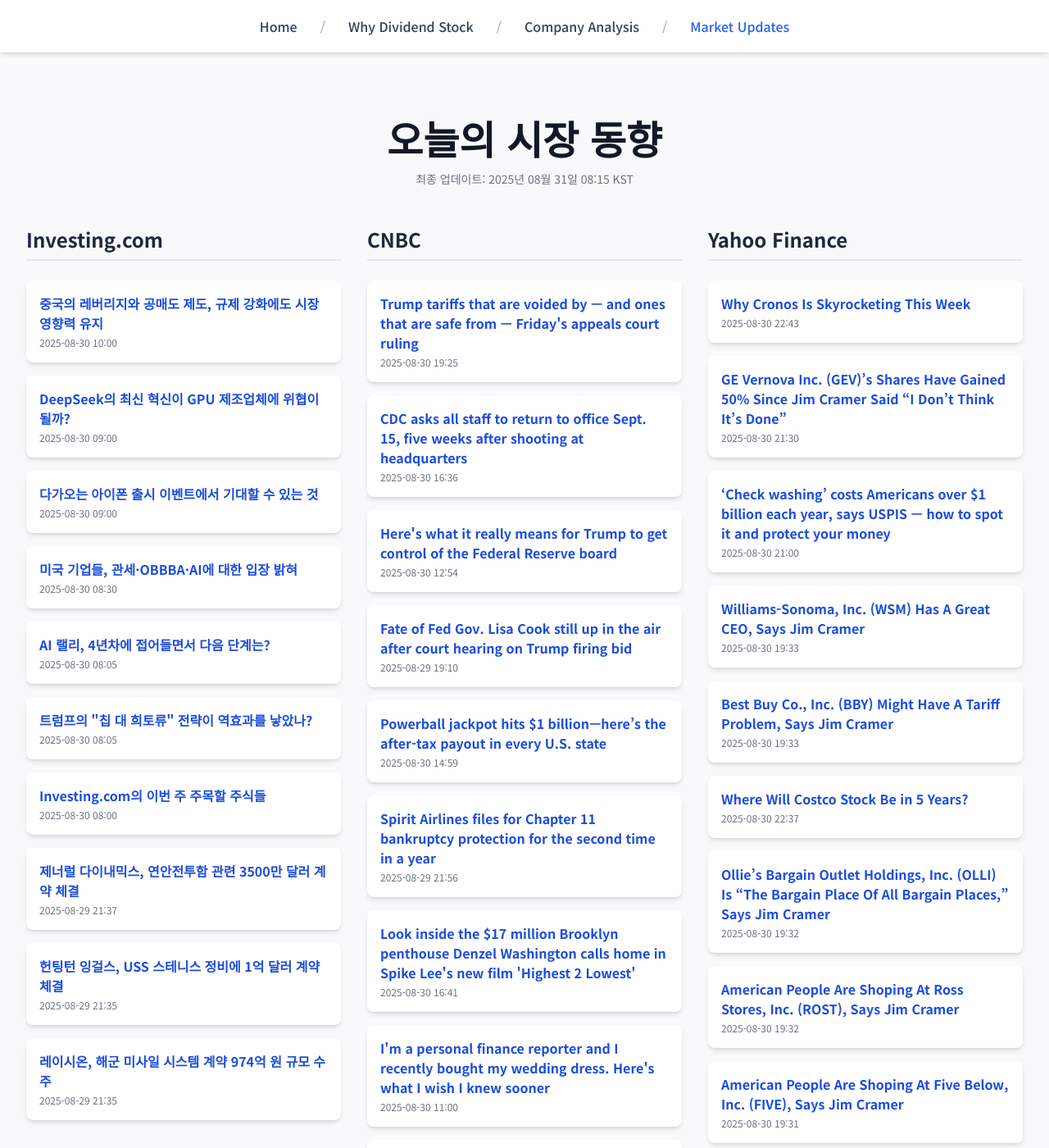
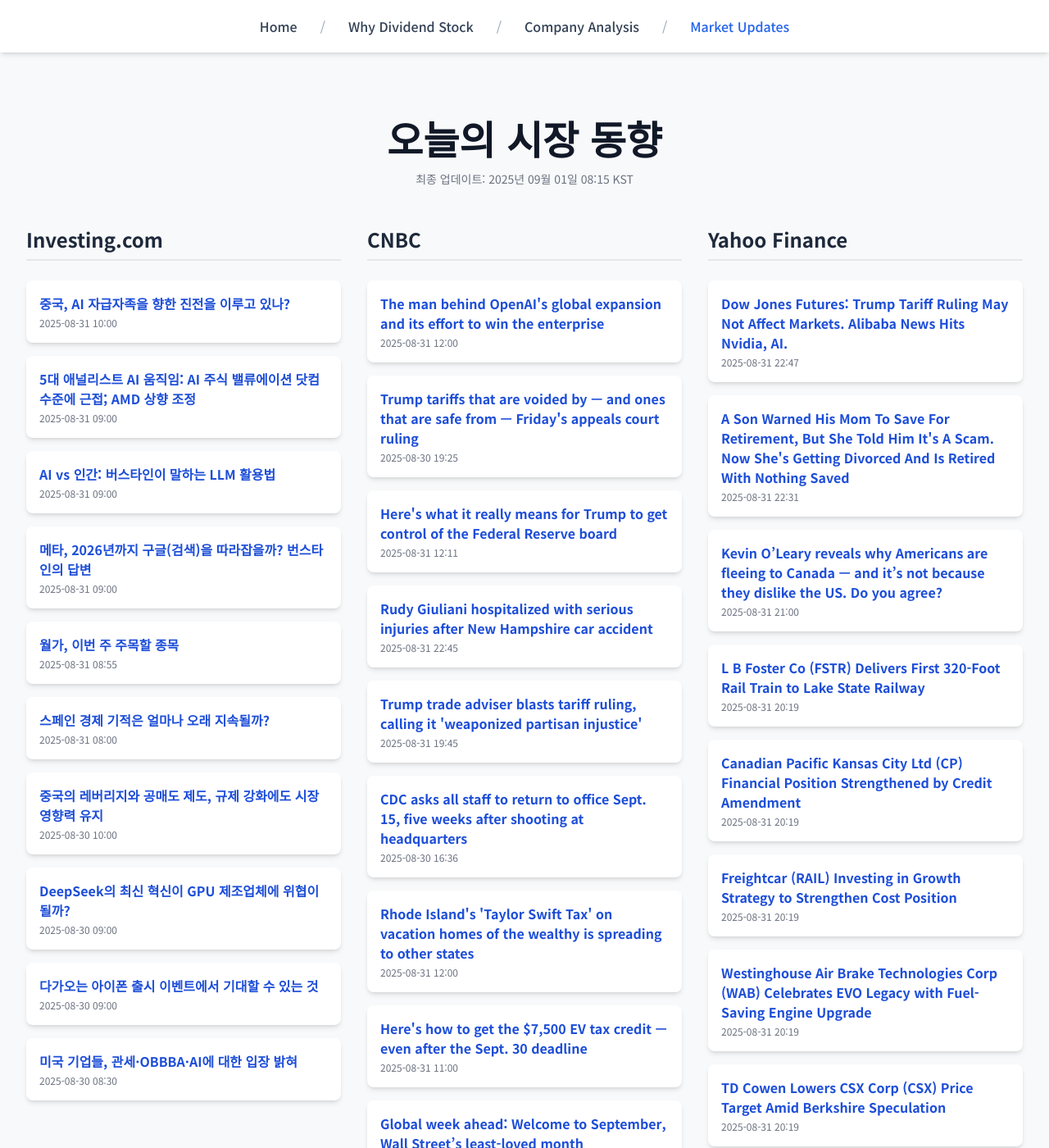
Before and after one commit to Kay-Hwang/my-company-analysis, a Jekyll site: the page built from market-updates.html, in a window 1280 px wide and 1400 px high. Shown: the whole window at 82% size. Built offline with Jekyll 4.4.1, drawn with Linux system fonts in a browser that asks for light colours; nearby versions of some CDN libraries; a script that is not in the unit is left out; some of the changed text lies outside the part shown.

Commit message:
Update daily data

```diff
--- a/_data/latest_data.json
+++ b/_data/latest_data.json
@@ -1,7 +1,43 @@
 {
-  "lastUpdated": "2025년 08월 31일 08:15 KST",
+  "lastUpdated": "2025년 09월 01일 08:15 KST",
   "news": {
     "investing": [
+      {
+        "title": "중국, AI 자급자족을 향한 진전을 이루고 있나?",
+        "link": "https://kr.investing.com/news/stock-market-news/article-1614084",
+        "pubDate": "2025-08-31 10:00:09",
+        "summary": "중국, AI 자급자족을 향한 진전을 이루고 있나?"
+      },
+      {
+        "title": "5대 애널리스트 AI 움직임: AI 주식 밸류에이션 닷컴 수준에 근접; AMD 상향 조정",
+        "link": "https://kr.investing.com/news/stock-market-news/article-1614077",
+        "pubDate": "2025-08-31 09:00:12",
+        "summary": "5대 애널리스트 AI 움직임: AI 주식 밸류에이션 닷컴 수준에 근접; AMD 상향 조정"
+      },
+      {
+        "title": "AI vs 인간: 버스타인이 말하는 LLM 활용법",
+        "link": "https://kr.investing.com/news/stock-market-news/article-1614075",
+        "pubDate": "2025-08-31 09:00:09",
+        "summary": "AI vs 인간: 버스타인이 말하는 LLM 활용법"
+      },
+      {
+        "title": "메타, 2026년까지 구글(검색)을 따라잡을까? 번스타인의 답변",
+        "link": "https://kr.investing.com/news/stock-market-news/article-1614076",
+        "pubDate": "2025-08-31 09:00:07",
+        "summary": "메타, 2026년까지 구글(검색)을 따라잡을까? 번스타인의 답변"
+      },
+      {
+        "title": "월가, 이번 주 주목할 종목",
+        "link": "https://kr.investing.com/news/stock-market-news/article-1614074",
+        "pubDate": "2025-08-31 08:55:44",
+        "summary": "월가, 이번 주 주목할 종목"
+      },
+      {
+        "title": "스페인 경제 기적은 얼마나 오래 지속될까?",
+        "link": "https://kr.investing.com/news/stock-market-news/article-1614060",
+        "pubDate": "2025-08-31 08:00:04",
+        "summary": "스페인 경제 기적은 얼마나 오래 지속될까?"
+      },
       {
         "title": "중국의 레버리지와 공매도 제도, 규제 강화에도 시장 영향력 유지",
         "link": "https://kr.investing.com/news/stock-market-news/article-1614005",
@@ -25,50 +61,38 @@
         "link": "https://kr.investing.com/news/stock-market-news/article-1613993",
         "pubDate": "2025-08-30 08:30:07",
         "summary": "미국 기업들, 관세·OBBBA·AI에 대한 입장 밝혀"
-      },
-      {
-        "title": "AI 랠리, 4년차에 접어들면서 다음 단계는?",
-        "link": "https://kr.investing.com/news/stock-market-news/article-1613991",
-        "pubDate": "2025-08-30 08:05:08",
-        "summary": "AI 랠리, 4년차에 접어들면서 다음 단계는?"
-      },
-      {
-        "title": "트럼프의 \"칩 대 희토류\" 전략이 역효과를 낳았나?",
-        "link": "https://kr.investing.com/news/stock-market-news/article-1613992",
-        "pubDate": "2025-08-30 08:05:03",
-        "summary": "트럼프의 \"칩 대 희토류\" 전략이 역효과를 낳았나?"
-      },
-      {
-        "title": "Investing.com의 이번 주 주목할 주식들",
-        "link": "https://kr.investing.com/news/stock-market-news/article-1613989",
-        "pubDate": "2025-08-30 08:00:08",
-        "summary": "Investing.com의 이번 주 주목할 주식들"
-      },
-      {
-        "title": "제너럴 다이내믹스, 연안전투함 관련 3500만 달러 계약 체결",
-        "link": "https://kr.investing.com/news/stock-market-news/article-93CH-1613901",
-        "pubDate": "2025-08-29 21:37:15",
-        "summary": "제너럴 다이내믹스, 연안전투함 관련 3500만 달러 계약 체결"
-      },
-      {
-        "title": "헌팅턴 잉걸스, USS 스테니스 정비에 1억 달러 계약 체결",
-        "link": "https://kr.investing.com/news/stock-market-news/article-93CH-1613900",
-        "pubDate": "2025-08-29 21:35:45",
-        "summary": "헌팅턴 잉걸스, USS 스테니스 정비에 1억 달러 계약 체결"
-      },
-      {
-        "title": "레이시온, 해군 미사일 시스템 계약 974억 원 규모 수주",
-        "link": "https://kr.investing.com/news/stock-market-news/article-93CH-1613899",
-        "pubDate": "2025-08-29 21:35:36",
-        "summary": "레이시온, 해군 미사일 시스템 계약 974억 원 규모 수주"
       }
     ],
     "cnbc": [
+      {
+        "title": "The man behind OpenAI's global expansion and its effort to win the enterprise",
+        "link": "https://www.cnbc.com/2025/08/31/openais-brad-lightcap-leads-global-expansion-pursuit-of-enterprise.html",
+        "pubDate": "Sun, 31 Aug 2025 12:00:01 GMT",
+        "summary": "OpenAI is expanding globally and building an enterprise business that’s fueling tension with its biggest backer and cloud partner, Microsoft."
+      },
       {
         "title": "Trump tariffs that are voided by — and ones that are safe from — Friday's appeals court ruling",
         "link": "https://www.cnbc.com/2025/08/30/trump-trade-tariffs-appeals.html",
         "pubDate": "Sat, 30 Aug 2025 19:25:45 GMT",
         "summary": "If the Supreme Court upholds the ruling, President Donald Trump would lose some, but not all, of his broad tariff powers."
+      },
+      {
+        "title": "Here's what it really means for Trump to get control of the Federal Reserve board",
+        "link": "https://www.cnbc.com/2025/08/30/heres-what-it-really-means-for-trump-to-get-control-of-the-federal-reserve-board.html",
+        "pubDate": "Sun, 31 Aug 2025 12:11:48 GMT",
+        "summary": "Since taking office in January, Trump has placed the Fed directly in the crosshairs of executive power."
+      },
+      {
+        "title": "Rudy Giuliani hospitalized with serious injuries after New Hampshire car accident",
+        "link": "https://www.cnbc.com/2025/08/31/rudy-giuliani-hospitalized-after-car-accident-spokesman.html",
+        "pubDate": "Sun, 31 Aug 2025 22:45:07 GMT",
+        "summary": "The former New York City mayor was taken to a trauma center with a fractured thoracic vertebrae, as well as lacerations and contusions, from a car accident."
+      },
+      {
+        "title": "Trump trade adviser blasts tariff ruling, calling it 'weaponized partisan injustice'",
+        "link": "https://www.cnbc.com/2025/08/31/trump-trade-adviser-tariff-ruling-peter-navarro-.html",
+        "pubDate": "Sun, 31 Aug 2025 19:45:03 GMT",
+        "summary": "As the legal battle over tariffs intensifies, President Donald Trump's advisers are casting the ultimate outcome as pivotal to the future of the country."
       },
       {
         "title": "CDC asks all staff to return to office Sept. 15, five weeks after shooting at headquarters",
@@ -77,114 +101,90 @@
         "summary": "The internal announcement comes at a tumultuous time for the CDC and its workforce, which is still reeling from the shooting on Aug. 8."
       },
       {
-        "title": "Here's what it really means for Trump to get control of the Federal Reserve board",
-        "link": "https://www.cnbc.com/2025/08/30/heres-what-it-really-means-for-trump-to-get-control-of-the-federal-reserve-board.html",
-        "pubDate": "Sat, 30 Aug 2025 12:54:03 GMT",
-        "summary": "Since taking office in January, Trump has placed the Fed directly in the crosshairs of executive power."
+        "title": "Rhode Island's 'Taylor Swift Tax' on vacation homes of the wealthy is spreading to other states",
+        "link": "https://www.cnbc.com/2025/08/31/taylor-swift-tax-on-high-end-vacation-homes-spreads-to-more-states.html",
+        "pubDate": "Sun, 31 Aug 2025 12:00:01 GMT",
+        "summary": "A push to tax the real estate of the wealthy has sparked a backlash among brokers and potential buyers, who say the taxes punish the most important local spenders."
       },
       {
-        "title": "Fate of Fed Gov. Lisa Cook still up in the air after court hearing on Trump firing bid",
-        "link": "https://www.cnbc.com/2025/08/29/lisa-cook-trump-fed-powell-court-hearing.html",
-        "pubDate": "Fri, 29 Aug 2025 19:10:46 GMT",
-        "summary": "Lisa Cook's lawyer said \"crazy midnight tweets\" by housing official Bill Pulte about alleged mortgage fraud do not give President Trump cause to remove her."
+        "title": "Here's how to get the $7,500 EV tax credit — even after the Sept. 30 deadline",
+        "link": "https://www.cnbc.com/2025/08/31/how-to-get-7500-ev-tax-credit-after-the-deadline.html",
+        "pubDate": "Sun, 31 Aug 2025 11:00:01 GMT",
+        "summary": "The IRS clarified that consumers don't need to drive their EV off the car lot by Sept. 30 to qualify for a federal tax break."
       },
       {
-        "title": "Powerball jackpot hits $1 billion—here’s the after-tax payout in every U.S. state",
-        "link": "https://www.cnbc.com/2025/08/30/powerball-jackpot-nears-1-billion-dollars.html",
-        "pubDate": "Sat, 30 Aug 2025 14:59:49 GMT",
-        "summary": "The Powerball jackpot is the largest its been in 2025 so far, but winners’ take-home pay varies widely depending on the state."
+        "title": "Global week ahead: Welcome to September, Wall Street’s least-loved month",
+        "link": "https://www.cnbc.com/2025/08/31/global-week-ahead-welcome-to-september-wall-streets-least-loved-month.html",
+        "pubDate": "Sun, 31 Aug 2025 07:54:39 GMT",
+        "summary": "We're two-thirds of the way through the third quarter, and corporate earnings — along with macro uncertainty — have revealed some clear winners and losers."
       },
       {
-        "title": "Spirit Airlines files for Chapter 11 bankruptcy protection for the second time in a year",
-        "link": "https://www.cnbc.com/2025/08/29/spirit-airlines-chapter-11-bankruptcy.html",
-        "pubDate": "Fri, 29 Aug 2025 21:56:21 GMT",
-        "summary": "Spirit Airlines filed for bankruptcy protection again, just months after the budget carrier came out of Chapter 11 protection earlier this year."
-      },
-      {
-        "title": "Look inside the $17 million Brooklyn penthouse Denzel Washington calls home in Spike Lee's new film 'Highest 2 Lowest'",
-        "link": "https://www.cnbc.com/2025/08/30/look-inside-penthouse-spike-lee-highest-2-lowest-film.html",
-        "pubDate": "Sat, 30 Aug 2025 16:41:57 GMT",
-        "summary": "In Spike Lee's \"Highest 2 Lowest,\" Denzel Washington's character lives in a penthouse at the Olympia Dumbo in NYC that will be on the market for $17.5 million."
-      },
-      {
-        "title": "I'm a personal finance reporter and I recently bought my wedding dress. Here's what I wish I knew sooner",
-        "link": "https://www.cnbc.com/2025/08/30/i-recently-bought-my-wedding-dress-what-i-wish-i-knew-sooner.html",
-        "pubDate": "Sat, 30 Aug 2025 11:00:01 GMT",
-        "summary": "I'm a personal finance reporter and I recently bought my wedding dress. Here's what I learned from the experience."
-      },
-      {
-        "title": "'We shouldn't ignore this:' Longtime investor Rebecca Patterson warns Trump could damage Fed independence",
-        "link": "https://www.cnbc.com/2025/08/30/trump-firing-cook-could-damage-fed-independence-rebecca-patterson.html",
-        "pubDate": "Sat, 30 Aug 2025 19:09:49 GMT",
-        "summary": "Politicizing the Fed could have long-term economic consequences, according to former Bridgewater Associates chief investment strategist Rebecca Patterson."
-      },
-      {
-        "title": "'AI may eat software,' but several tech names just wrapped a huge week",
-        "link": "https://www.cnbc.com/2025/08/29/ai-software-stocks-mongodb-pure-storage-snowflake.html",
-        "pubDate": "Fri, 29 Aug 2025 21:18:22 GMT",
-        "summary": "MongoDB, Pure Storage and Snowflake all touted artificial intelligence in earnings reports this week."
+        "title": "Top Wall Street analysts recommend these 3 stocks for long-term investors",
+        "link": "https://www.cnbc.com/2025/08/31/top-wall-street-analysts-recommend-these-3-stocks-for-long-term-investors.html",
+        "pubDate": "Sun, 31 Aug 2025 11:40:59 GMT",
+        "summary": "TipRanks' ranking service highlights three stocks favored by top flight analysts, including Palo Alto Networks and MongoDB."
       }
     ],
     "yahoo": [
       {
-        "title": "Why Cronos Is Skyrocketing This Week",
-        "link": "https://finance.yahoo.com/news/why-cronos-skyrocketing-week-224301681.html",
-        "pubDate": "2025-08-30T22:43:01Z",
-        "summary": "Why Cronos Is Skyrocketing This Week"
+        "title": "Dow Jones Futures: Trump Tariff Ruling May Not Affect Markets. Alibaba News Hits Nvidia, AI.",
+        "link": "https://www.investors.com/market-trend/stock-market-today/dow-jones-futures-trump-tariff-ruling-alibaba-news-nvidia-ai-stocks/?src=A00220&yptr=yahoo",
+        "pubDate": "2025-08-31T22:47:54Z",
+        "summary": "Dow Jones Futures: Trump Tariff Ruling May Not Affect Markets. Alibaba News Hits Nvidia, AI."
       },
       {
-        "title": "GE Vernova Inc. (GEV)’s Shares Have Gained 50% Since Jim Cramer Said “I Don’t Think It’s Done”",
-        "link": "https://finance.yahoo.com/news/ge-vernova-inc-gev-shares-213045753.html",
-        "pubDate": "2025-08-30T21:30:45Z",
-        "summary": "GE Vernova Inc. (GEV)’s Shares Have Gained 50% Since Jim Cramer Said “I Don’t Think It’s Done”"
+        "title": "A Son Warned His Mom To Save For Retirement, But She Told Him It's A Scam. Now She's Getting Divorced And Is Retired With Nothing Saved",
+        "link": "https://finance.yahoo.com/news/son-warned-mom-save-retirement-223104077.html",
+        "pubDate": "2025-08-31T22:31:04Z",
+        "summary": "A Son Warned His Mom To Save For Retirement, But She Told Him It's A Scam. Now She's Getting Divorced And Is Retired With Nothing Saved"
       },
       {
-        "title": "‘Check washing’ costs Americans over $1 billion each year, says USPIS — how to spot it and protect your money",
-        "link": "https://finance.yahoo.com/news/check-washing-costs-americans-over-210000527.html",
-        "pubDate": "2025-08-30T21:00:00Z",
-        "summary": "‘Check washing’ costs Americans over $1 billion each year, says USPIS — how to spot it and protect your money"
+        "title": "Kevin O’Leary reveals why Americans are fleeing to Canada — and it’s not because they dislike the US. Do you agree?",
+        "link": "https://finance.yahoo.com/news/kevin-o-leary-reveals-why-210000492.html",
+        "pubDate": "2025-08-31T21:00:00Z",
+        "summary": "Kevin O’Leary reveals why Americans are fleeing to Canada — and it’s not because they dislike the US. Do you agree?"
       },
       {
-        "title": "Williams-Sonoma, Inc. (WSM) Has A Great CEO, Says Jim Cramer",
-        "link": "https://finance.yahoo.com/news/williams-sonoma-inc-wsm-great-193349324.html",
-        "pubDate": "2025-08-30T19:33:49Z",
-        "summary": "Williams-Sonoma, Inc. (WSM) Has A Great CEO, Says Jim Cramer"
+        "title": "L B Foster Co (FSTR) Delivers First 320-Foot Rail Train to Lake State Railway",
+        "link": "https://finance.yahoo.com/news/l-b-foster-co-fstr-201919576.html",
+        "pubDate": "2025-08-31T20:19:19Z",
+        "summary": "L B Foster Co (FSTR) Delivers First 320-Foot Rail Train to Lake State Railway"
       },
       {
-        "title": "Best Buy Co., Inc. (BBY) Might Have A Tariff Problem, Says Jim Cramer",
-        "link": "https://finance.yahoo.com/news/best-buy-co-inc-bby-193319933.html",
-        "pubDate": "2025-08-30T19:33:19Z",
-        "summary": "Best Buy Co., Inc. (BBY) Might Have A Tariff Problem, Says Jim Cramer"
+        "title": "Canadian Pacific Kansas City Ltd (CP) Financial Position Strengthened by Credit Amendment",
+        "link": "https://finance.yahoo.com/news/canadian-pacific-kansas-city-ltd-201917066.html",
+        "pubDate": "2025-08-31T20:19:17Z",
+        "summary": "Canadian Pacific Kansas City Ltd (CP) Financial Position Strengthened by Credit Amendment"
       },
       {
-        "title": "Where Will Costco Stock Be in 5 Years?",
-        "link": "https://finance.yahoo.com/news/where-costco-stock-5-years-223700813.html",
-        "pubDate": "2025-08-30T22:37:00Z",
-        "summary": "Where Will Costco Stock Be in 5 Years?"
+        "title": "Freightcar (RAIL) Investing in Growth Strategy to Strengthen Cost Position",
+        "link": "https://finance.yahoo.com/news/freightcar-rail-investing-growth-strategy-201916635.html",
+        "pubDate": "2025-08-31T20:19:16Z",
+        "summary": "Freightcar (RAIL) Investing in Growth Strategy to Strengthen Cost Position"
       },
       {
-        "title": "Ollie’s Bargain Outlet Holdings, Inc. (OLLI) Is “The Bargain Place Of All Bargain Places,” Says Jim Cramer",
-        "link": "https://finance.yahoo.com/news/ollie-bargain-outlet-holdings-inc-193254986.html",
-        "pubDate": "2025-08-30T19:32:54Z",
-        "summary": "Ollie’s Bargain Outlet Holdings, Inc. (OLLI) Is “The Bargain Place Of All Bargain Places,” Says Jim Cramer"
+        "title": "Westinghouse Air Brake Technologies Corp (WAB) Celebrates EVO Legacy with Fuel-Saving Engine Upgrade",
+        "link": "https://finance.yahoo.com/news/westinghouse-air-brake-technologies-corp-201914568.html",
+        "pubDate": "2025-08-31T20:19:14Z",
+        "summary": "Westinghouse Air Brake Technologies Corp (WAB) Celebrates EVO Legacy with Fuel-Saving Engine Upgrade"
       },
       {
-        "title": "American People Are Shoping At Ross Stores, Inc. (ROST), Says Jim Cramer",
-        "link": "https://finance.yahoo.com/news/american-people-shoping-ross-stores-193203609.html",
-        "pubDate": "2025-08-30T19:32:03Z",
-        "summary": "American People Are Shoping At Ross Stores, Inc. (ROST), Says Jim Cramer"
+        "title": "TD Cowen Lowers CSX Corp (CSX) Price Target Amid Berkshire Speculation",
+        "link": "https://finance.yahoo.com/news/td-cowen-lowers-csx-corp-201912752.html",
+        "pubDate": "2025-08-31T20:19:12Z",
+        "summary": "TD Cowen Lowers CSX Corp (CSX) Price Target Amid Berkshire Speculation"
       },
       {
-        "title": "American People Are Shoping At Five Below, Inc. (FIVE), Says Jim Cramer",
-        "link": "https://finance.yahoo.com/news/american-people-shoping-five-below-193134203.html",
-        "pubDate": "2025-08-30T19:31:34Z",
-        "summary": "American People Are Shoping At Five Below, Inc. (FIVE), Says Jim Cramer"
+        "title": "Union Pacific Corp (UNP) Expands Network with 15 Focus Sites",
+        "link": "https://finance.yahoo.com/news/union-pacific-corp-unp-expands-201911858.html",
+        "pubDate": "2025-08-31T20:19:11Z",
+        "summary": "Union Pacific Corp (UNP) Expands Network with 15 Focus Sites"
       },
       {
-        "title": "American People Are Shoping At Dollar General Corporation (DG), Says Jim Cramer",
-        "link": "https://finance.yahoo.com/news/american-people-shoping-dollar-general-193105458.html",
-        "pubDate": "2025-08-30T19:31:05Z",
-        "summary": "American People Are Shoping At Dollar General Corporation (DG), Says Jim Cramer"
+        "title": "Warren Buffett's Strategy: It's A Terrible Mistake To Think of Stocks As Something That Bob Up And Down, And You Should Pay Attention To Those'",
+        "link": "https://finance.yahoo.com/news/warren-buffetts-strategy-terrible-mistake-201626742.html",
+        "pubDate": "2025-08-31T20:16:26Z",
+        "summary": "Warren Buffett's Strategy: It's A Terrible Mistake To Think of Stocks As Something That Bob Up And Down, And You Should Pay Attention To Those'"
       }
     ]
   }
```
